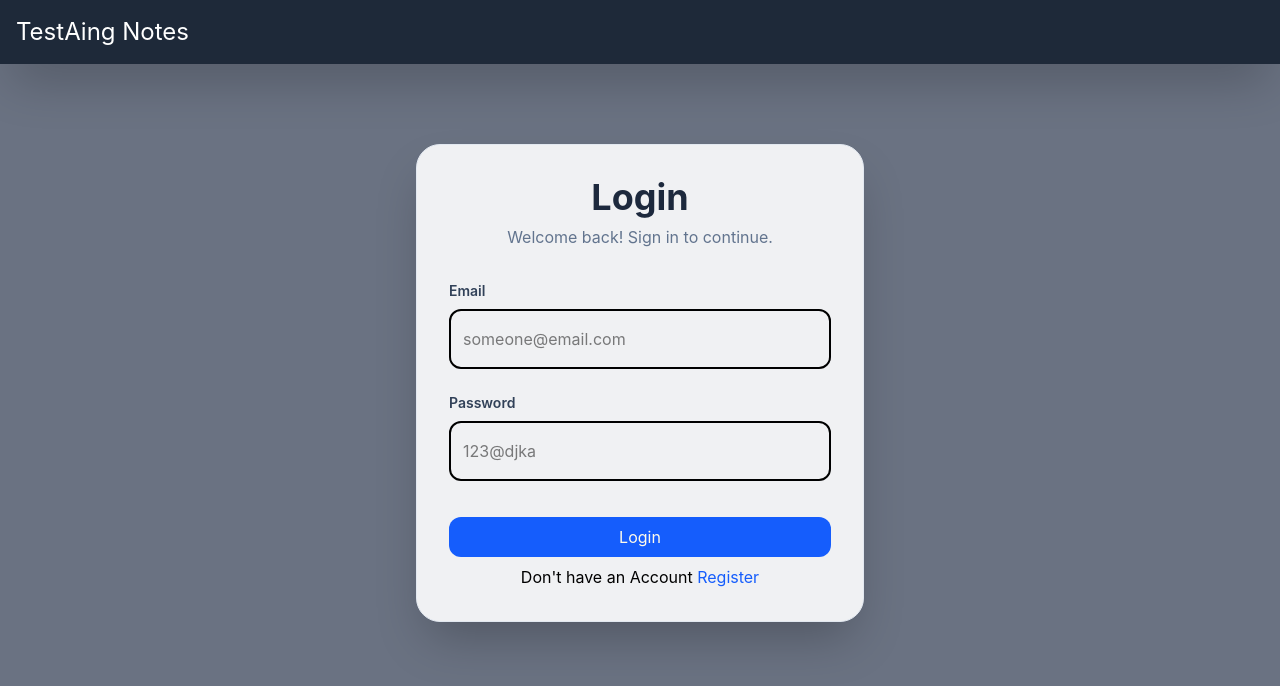
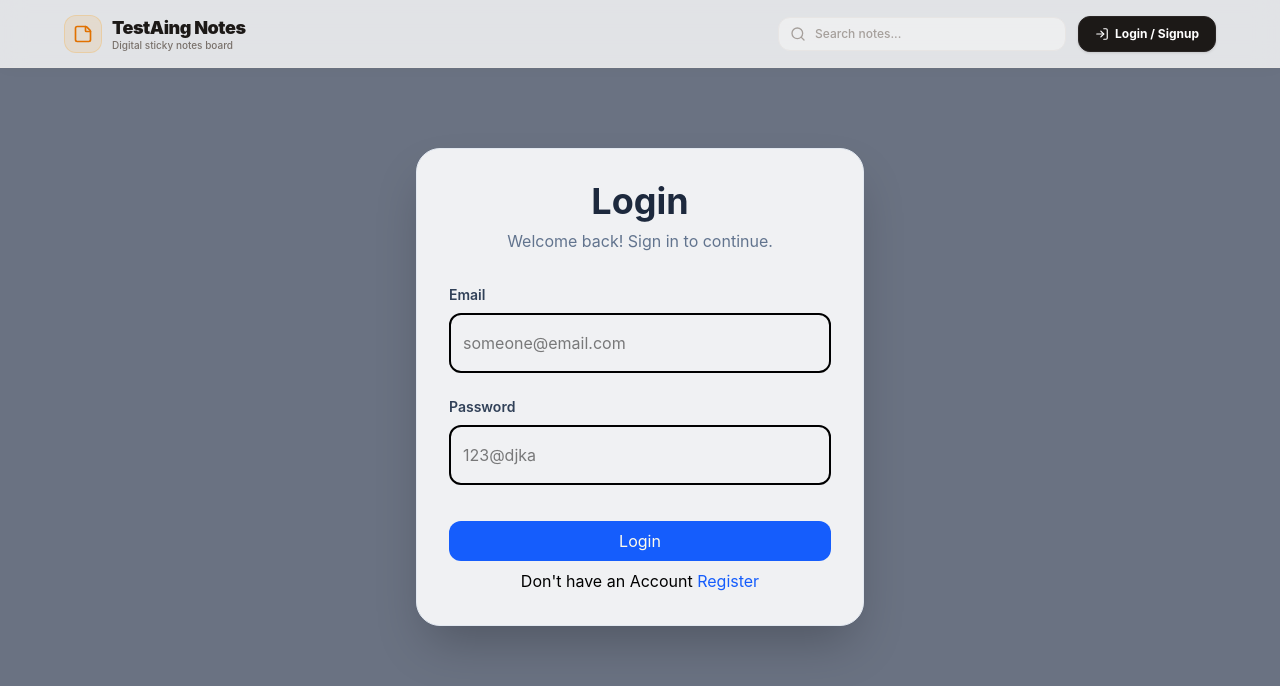
Before and after one commit to mayDhananjay/MERN_NotesApp, a React (Vite) app in the folder frontend/: page /login in a window 1280 px wide. Shown: the top 686 px of the page. Built offline with nearby package versions, Linux system fonts and the light colour scheme.

Commit message:
Update navbar.jsx

```diff
--- a/frontend/src/components/navbar.jsx
+++ b/frontend/src/components/navbar.jsx
@@ -1,29 +1,114 @@
-import {Link, useNavigate} from 'react-router-dom'
+import { Link, useNavigate } from 'react-router-dom';
+import { Search, LogOut, LogIn, StickyNote, X } from 'lucide-react';
 
-const Navbar = ({user,setUser}) => {
-    const navigate=useNavigate()
-    const hendleLogout=()=>{
-        localStorage.removeItem("token");
-        setUser(null)
-        navigate('/login')
-    }
+const Navbar = ({ user, setUser, searchQuery, setSearchQuery }) => {
+  const navigate = useNavigate();
+
+  const hendleLogout = () => {
+    localStorage.removeItem("token");
+    setUser(null);
+    navigate('/login');
+  };
+
   return (
-    <nav className='bg-gray-800 p-4 text-white shadow-2xl '>
-        <div className='container mx-auto  flex items-center
-        justify-between  '>
-        <Link  to='/' className='text-2xl'>TestAing Notes</Link>
+    <nav className="bg-white/80 backdrop-blur-md border-b border-stone-200/80 sticky top-0 z-40 px-6 py-3.5 shadow-[0_2px_15px_rgba(0,0,0,0.02)]" id="app-navbar">
+      <div className="max-w-6xl mx-auto flex flex-col sm:flex-row items-center justify-between gap-4">
+        {/* Brand Link */}
+        <Link to="/" className="flex items-center gap-2.5 group select-none" id="navbar-brand">
+          <div className="p-2 bg-amber-500/10 border border-amber-500/20 rounded-xl text-amber-600 transition-all group-hover:bg-amber-500/20 group-hover:scale-105">
+            <StickyNote className="w-5 h-5" />
+          </div>
+          <div>
+            <span className="text-lg font-black text-stone-900 tracking-tight">TestAing Notes</span>
+            <p className="text-[10px] text-stone-500 font-medium -mt-1">Digital sticky notes board</p>
+          </div>
+        </Link>
+
+        {/* Search Bar & Actions Container */}
+        <div className="flex flex-col sm:flex-row items-center gap-3 w-full sm:w-auto flex-1 sm:justify-end">
+          {/* Elegant Search Input */}
+          <div className="relative w-full sm:w-64 md:w-72">
+            <span className="absolute inset-y-0 left-0 flex items-center pl-3 pointer-events-none text-stone-400">
+              <Search className="w-4 h-4" />
+            </span>
+            <input
+              type="text"
+              value={searchQuery || ''}
+              onChange={(e) => setSearchQuery && setSearchQuery(e.target.value)}
+              placeholder="Search notes..."
+              className="w-full pl-9 pr-8 py-2 bg-stone-50/50 border border-stone-200 text-stone-900 text-xs font-medium rounded-xl focus:outline-none focus:border-amber-500 focus:ring-1 focus:ring-amber-500 transition-all cursor-text placeholder-stone-400"
+            />
+            {searchQuery && (
+              <button
+                onClick={() => setSearchQuery && setSearchQuery("")}
+                className="absolute inset-y-0 right-0 flex items-center pr-3 text-stone-400 hover:text-stone-600 cursor-pointer"
+              >
+                <X className="w-3.5 h-3.5" />
+              </button>
+            )}
+          </div>
+
+          {/* User Auth Controls */}
+          {user ? (
+            <div className="flex items-center gap-3 bg-stone-50/80 px-3.5 py-1.5 rounded-xl border border-stone-200 w-full sm:w-auto justify-between sm:justify-start">
+              <div className="flex items-center gap-1.5 text-xs font-bold text-stone-700">
+                <span>👤</span>
+                <span>{user.username || user}</span>
+              </div>
+              <button
+                onClick={hendleLogout}
+                className="flex items-center gap-1 px-2.5 py-1 text-[10px] font-black uppercase tracking-wider text-rose-600 hover:text-rose-700 bg-rose-50 hover:bg-rose-100/80 rounded-lg border border-rose-200 transition-all cursor-pointer active:scale-95"
+              >
+                <LogOut className="w-3 h-3 stroke-[2.5]" />
+                Logout
+              </button>
+            </div>
+          ) : (
+            <Link
+              to="/login"
+              className="flex items-center justify-center gap-1.5 bg-stone-900 hover:bg-stone-800 active:scale-95 text-white font-bold px-4 py-2 rounded-xl text-xs transition-all cursor-pointer shadow-sm border border-stone-800 w-full sm:w-auto h-9"
+            >
+              <LogIn className="w-3.5 h-3.5" />
+              <span>Login / Signup</span>
+            </Link>
+          )}
+        </div>
+      </div>
+    </nav>
+  );
+};
+
+export default Navbar;
 
 
-        {user &&(
 
-            <div className='flex items-center space-x-4 '>
-                <span className='text-gray-300 text-xl font-semibold shadow-2xl '>{user.username}</span>
-                <button onClick={hendleLogout} className='bg-blue-500 text-white  px-3 py-1 rounded-md hover:bg-blue-700'>Logout</button>
-            </div>
-        )}
-        </div>
-       </nav>
-  )
-}
 
-export default Navbar
+// import {Link, useNavigate} from 'react-router-dom'
+
+// const Navbar = ({user,setUser}) => {
+//     const navigate=useNavigate()
+//     const hendleLogout=()=>{
+//         localStorage.removeItem("token");
+//         setUser(null)
+//         navigate('/login')
+//     }
+//   return (
+//     <nav className='bg-gray-800 p-4 text-white shadow-2xl '>
+//         <div className='container mx-auto  flex items-center
+//         justify-between  '>
+//         <Link  to='/' className='text-2xl'>TestAing Notes</Link>
+
+
+//         {user &&(
+
+//             <div className='flex items-center space-x-4 '>
+//                 <span className='text-gray-300 text-xl font-semibold shadow-2xl '>{user.username}</span>
+//                 <button onClick={hendleLogout} className='bg-blue-500 text-white  px-3 py-1 rounded-md hover:bg-blue-700'>Logout</button>
+//             </div>
+//         )}
+//         </div>
+//        </nav>
+//   )
+// }
+
+// export default Navbar
```
